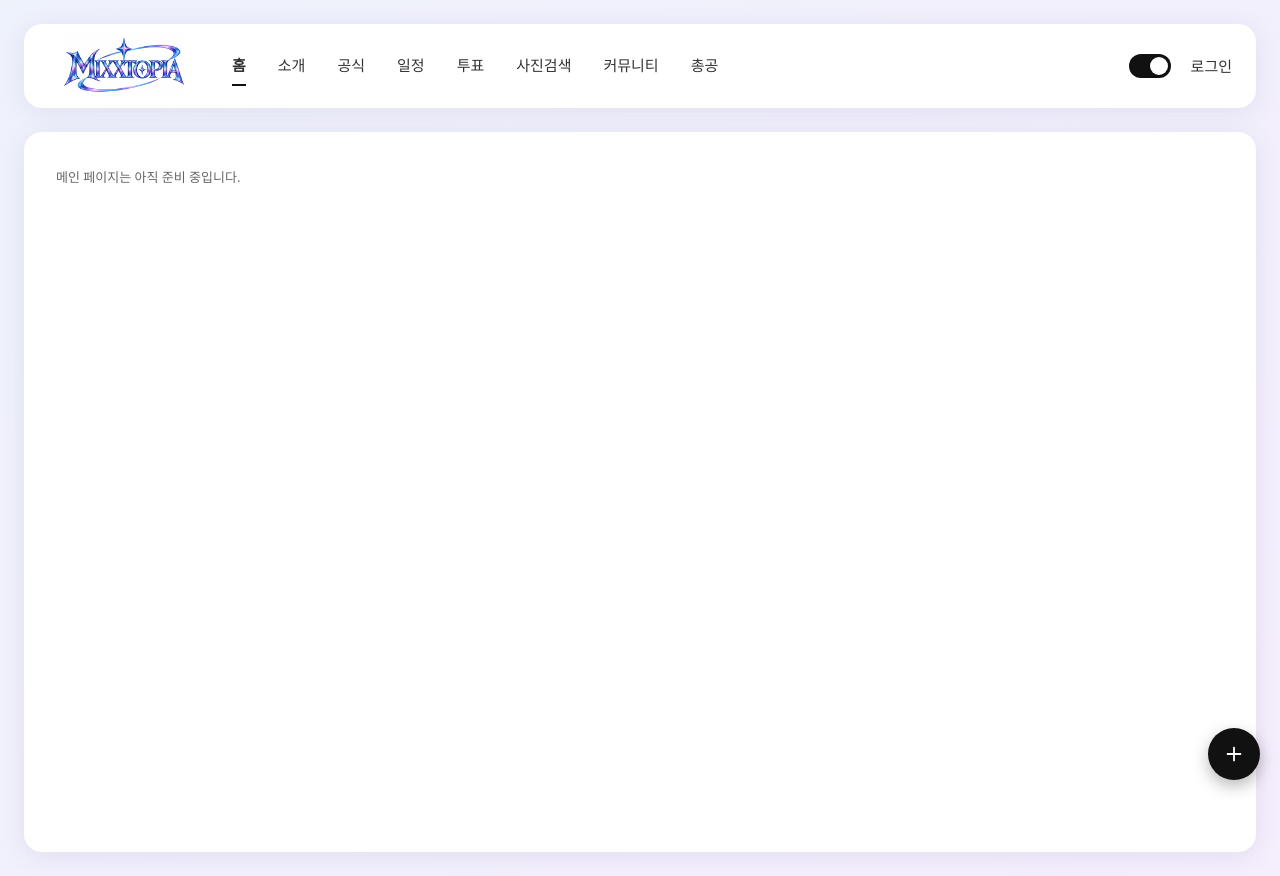
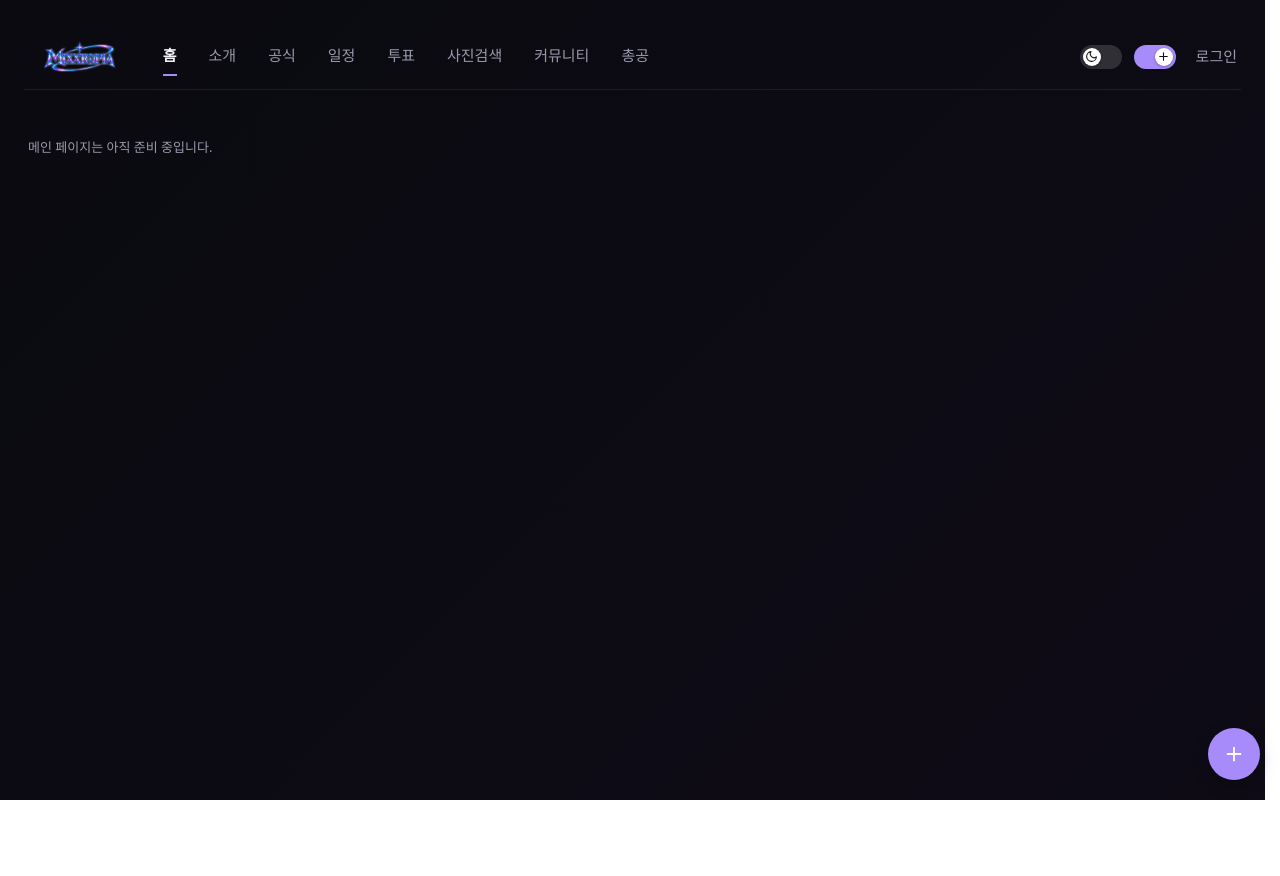
Before and after one commit to GolemOnce/mixxtopia, a React (Vite) app in the folder front-end/: page / in a window 1280 px wide. After the commit the page ends 800 px from the top, so only its background shows below. Built offline with nearby package versions, Linux system fonts and the light colour scheme; no server answers; a web font is replaced by a local one.

Commit message:
feat: UI 디자인 변경, 로고 png변경, 다크모드/라이트모드 추가, 버튼 위치 변경(모바일)

```diff
--- a/front-end/index.html
+++ b/front-end/index.html
@@ -5,6 +5,12 @@
     <link rel="icon" href="/favicon_SM.ico" />
     <meta name="viewport" content="width=device-width, initial-scale=1.0" />
     <title>MIXXTOPIA</title>
+    <script>
+      try {
+        var theme = localStorage.getItem('mixxtopia:theme')
+        if (theme === 'light') document.documentElement.setAttribute('data-theme', 'light')
+      } catch (e) {}
+    </script>
   </head>
   <body>
     <div id="root"></div>
--- a/front-end/src/components/NavBar.tsx
+++ b/front-end/src/components/NavBar.tsx
@@ -3,6 +3,7 @@ import { Link, NavLink, useLocation } from 'react-router-dom'
 
 import { api } from '../api/client'
 import { useCurrentUser } from '../auth/useCurrentUser'
+import { useTheme } from '../lib/useTheme'
 import FloatingMenu from './FloatingMenu'
 
 const BASE_LINKS = [
@@ -30,6 +31,7 @@ function loadFabEnabled(): boolean {
 export default function NavBar() {
   const [drawerOpen, setDrawerOpen] = useState(false)
   const [fabEnabled, setFabEnabled] = useState(loadFabEnabled)
+  const { theme, toggleTheme } = useTheme()
   const location = useLocation()
   const { user, loading, isAdmin } = useCurrentUser()
 
@@ -95,6 +97,58 @@ export default function NavBar() {
     ))
   }
 
+  // 다크/라이트 전환 + fab 버튼 on/off 토글. 데스크톱은 navbar-right에, 모바일은
+  // 상단바가 비좁아서 햄버거 드로어 맨 아래 한 줄로 옮겨서 보여준다(같은 버튼을
+  // 두 군데서 재사용 — 실제로 보이는 쪽만 CSS 미디어쿼리로 결정).
+  function renderToggles() {
+    return (
+      <>
+        <button
+          type="button"
+          className="navbar-theme-switch"
+          aria-label={theme === 'dark' ? '라이트 모드로 전환' : '다크 모드로 전환'}
+          aria-pressed={theme === 'light'}
+          title={theme === 'dark' ? '라이트 모드' : '다크 모드'}
+          onClick={toggleTheme}
+        >
+          <span className="navbar-theme-switch-thumb">
+            {theme === 'dark' ? (
+              <svg viewBox="0 0 24 24" fill="none" stroke="currentColor" strokeWidth="2">
+                <path
+                  d="M21 12.8A9 9 0 1 1 11.2 3a7 7 0 0 0 9.8 9.8Z"
+                  strokeLinecap="round"
+                  strokeLinejoin="round"
+                />
+              </svg>
+            ) : (
+              <svg viewBox="0 0 24 24" fill="none" stroke="currentColor" strokeWidth="2">
+                <circle cx="12" cy="12" r="4" />
+                <path
+                  d="M12 2v2M12 20v2M4.2 4.2l1.4 1.4M18.4 18.4l1.4 1.4M2 12h2M20 12h2M4.2 19.8l1.4-1.4M18.4 5.6l1.4-1.4"
+                  strokeLinecap="round"
+                />
+              </svg>
+            )}
+          </span>
+        </button>
+        <button
+          type="button"
+          className="navbar-fab-switch"
+          aria-label={fabEnabled ? '플로팅 메뉴 버튼 끄기' : '플로팅 메뉴 버튼 켜기'}
+          aria-pressed={fabEnabled}
+          title={fabEnabled ? '토글 OFF' : '토글 ON'}
+          onClick={toggleFabEnabled}
+        >
+          <span className="navbar-fab-switch-thumb">
+            <svg viewBox="0 0 24 24" fill="none" stroke="currentColor" strokeWidth="2">
+              <path d="M12 5v14M5 12h14" strokeLinecap="round" />
+            </svg>
+          </span>
+        </button>
+      </>
+    )
+  }
+
   function renderAuth() {
     if (loading) return null
 
@@ -128,7 +182,7 @@ export default function NavBar() {
           ☰
         </button>
         <Link to="/" className="navbar-brand">
-          <img src="/mixxtopia_white_rs.png" alt="MIXXTOPIA" />
+          <img src="/mixxtopia_png_rs.png" alt="MIXXTOPIA" />
         </Link>
         {currentLink && (
           <button type="button" className="navbar-current" onClick={() => window.location.reload()}>
@@ -137,16 +191,7 @@ export default function NavBar() {
         )}
         <nav className="navbar-links">{renderLinks()}</nav>
         <div className="navbar-right">
-          <button
-            type="button"
-            className="navbar-fab-switch"
-            aria-label={fabEnabled ? '플로팅 메뉴 버튼 끄기' : '플로팅 메뉴 버튼 켜기'}
-            aria-pressed={fabEnabled}
-            title={fabEnabled ? '토글 OFF' : '토글 ON'}
-            onClick={toggleFabEnabled}
-          >
-            <span className="navbar-fab-switch-thumb" />
-          </button>
+          <div className="navbar-toggles">{renderToggles()}</div>
           <div className="navbar-auth-slot">{renderAuth()}</div>
         </div>
       </div>
@@ -159,7 +204,10 @@ export default function NavBar() {
             aria-label="메뉴 닫기"
             onClick={() => setDrawerOpen(false)}
           />
-          <nav className="navbar-drawer">{renderLinks(() => setDrawerOpen(false))}</nav>
+          <nav className="navbar-drawer">
+            {renderLinks(() => setDrawerOpen(false))}
+            <div className="navbar-drawer-toggles">{renderToggles()}</div>
+          </nav>
         </>
       )}
 
--- a/front-end/src/index.css
+++ b/front-end/src/index.css
@@ -38,18 +38,57 @@
   box-sizing: border-box;
 }
 
+/* 기본은 다크. 라이트는 :root[data-theme='light']에서 같은 변수 이름을 전부
+   덮어쓴다 — 카드 모양(테두리/그림자/radius 없는 플랫 구조)은 두 모드에서 동일하게
+   유지되고, 색상 값만 바뀐다. 토글 동작은 src/lib/useTheme.ts 참고. */
 :root {
+  --page-bg-from: #0a0a10;
+  --page-bg-to: #0e0b16;
+  --card-bg: #15151f;
+  --card-bg-soft: #1c1c28;
+  --card-border: rgba(255, 255, 255, 0.08);
+  --card-shadow: 0 1px 2px rgba(0, 0, 0, 0.3);
+  --text: #f1f1f5;
+  --text-dim: #9a9aae;
+  --text-faint: #6b6b7c;
+  --accent: #a78bfa;
+  --accent-strong: #8b6fe8;
+  --accent-soft: rgba(167, 139, 250, 0.16);
+  --border: rgba(255, 255, 255, 0.08);
+  --border-soft: rgba(255, 255, 255, 0.05);
+  --warn: #ff6b81;
+  --card-min-height: 420px;
+  --content-width: 1280px;
+}
+
+:root[data-theme='light'] {
   --page-bg-from: #eef2fb;
   --page-bg-to: #f5eefc;
   --card-bg: #ffffff;
+  --card-bg-soft: #faf9ff;
+  --card-border: rgba(17, 10, 40, 0.08);
   --card-shadow: 0 4px 24px rgba(88, 72, 170, 0.1);
-  --card-min-height: 720px;
-  --content-width: 1280px;
+  --text: #111111;
+  --text-dim: #666666;
+  --text-faint: #999999;
+  --accent: #a78bfa;
+  --accent-strong: #7c6fc4;
+  --accent-soft: #f1eefb;
+  /* 카드 배경이 투명해서(플랫 디자인) 구분선이 흰 카드가 아니라 연보라 페이지
+     배경(#eef2fb~#f5eefc)에 바로 맞닿는다 — #eee/#f2f2f2는 그 배경이랑 명도가
+     거의 같아서 안 보였다. 페이지 배경보다 눈에 띄게 어둡게 잡는다. */
+  --border: #d6d6ea;
+  --border-soft: #e4e4f1;
+  --warn: #b00020;
 }
 
 html {
   min-height: 100%;
   background: linear-gradient(135deg, var(--page-bg-from), var(--page-bg-to));
+  /* 세로 스크롤바가 필요한 페이지(공식 등 내용 긴 곳)와 필요 없는 페이지가 섞여 있어서,
+     스크롤바 유무에 따라 margin:0 auto로 가운데 정렬된 콘텐츠가 좌우로 몇 px씩
+     흔들렸다 — 스크롤바 자리를 항상 미리 비워둬서 페이지마다 안 흔들리게 한다. */
+  scrollbar-gutter: stable;
 }
 
 body {
@@ -62,17 +101,18 @@ body {
     sans-serif;
   margin: 24px;
   line-height: 1.4;
+  color: var(--text);
 }
 
 .card {
   min-height: var(--card-min-height);
   max-width: var(--content-width);
   margin: 0 auto;
-  padding: 28px 32px;
-  background: var(--card-bg);
+  padding: 8px 4px;
+  background: transparent;
   border: none;
-  border-radius: 18px;
-  box-shadow: var(--card-shadow);
+  border-radius: 0;
+  box-shadow: none;
 }
 
 /* 본문 카드 + 임시 사이드바를 나란히 두되, 둘을 합친 폭은 네비게이션 바와 맞춘다. */
@@ -80,8 +120,7 @@ body {
   display: flex;
   align-items: flex-start;
   gap: 24px;
-  min-height: 720px;
-  max-height: 720px;
+  min-height: var(--card-min-height);
   max-width: var(--content-width);
   margin: 0 auto;
 }
@@ -110,9 +149,10 @@ body {
   flex: 3 1 0;
   align-self: stretch;
   min-height: var(--card-min-height);
-  background: var(--card-bg);
-  border-radius: 18px;
-  box-shadow: var(--card-shadow);
+  background: transparent;
+  border: none;
+  border-left: 1px solid var(--border);
+  padding-left: 24px;
 }
 
 @media (max-width: 768px) {
@@ -146,13 +186,14 @@ h1 {
 button {
   padding: 10px 14px;
   border-radius: 10px;
-  border: 1px solid #ccc;
-  background: #fff;
+  border: 1px solid var(--border);
+  background: var(--card-bg-soft);
+  color: var(--text);
   cursor: pointer;
 }
 
 button.primary {
-  border-color: #111;
+  border-color: var(--accent);
 }
 
 pre {
@@ -160,10 +201,10 @@ pre {
   font-family: inherit;
   white-space: pre-wrap;
   word-break: break-word;
-  background: #f7f7f7;
+  background: var(--card-bg-soft);
   padding: 12px;
   border-radius: 10px;
-  border: 1px solid #eee;
+  border: 1px solid var(--border);
 }
 
 .content-embeds {
@@ -190,13 +231,13 @@ pre {
 }
 
 .muted {
-  color: #666;
+  color: var(--text-dim);
   font-size: 13px;
   margin-top: 8px;
 }
 
 .warn {
-  color: #b00020;
+  color: var(--warn);
 }
 
 input[type='checkbox'] {
@@ -209,7 +250,9 @@ textarea {
   max-width: 100%;
   padding: 8px 10px;
   border-radius: 8px;
-  border: 1px solid #ccc;
+  border: 1px solid var(--border);
+  background: var(--card-bg-soft);
+  color: var(--text);
   font: inherit;
 }
 
@@ -237,19 +280,21 @@ h3 {
 
 .navbar {
   max-width: var(--content-width);
-  margin: 0 auto 24px;
-  padding: 10px 24px;
+  margin: 0 auto 32px;
+  padding: 11px 4px;
   position: relative;
-  background: var(--card-bg);
-  border-radius: 18px;
-  box-shadow: var(--card-shadow);
+  background: transparent;
+  border: none;
+  border-bottom: 1px solid var(--border);
+  border-radius: 0;
+  box-shadow: none;
 }
 
 .navbar-bar {
   display: flex;
   align-items: center;
   gap: 32px;
-  height: 64px;
+  height: 43px;
   overflow: hidden;
 }
 
@@ -261,11 +306,12 @@ h3 {
 }
 
 .navbar-brand img {
-  /* 정사각형 원본 위아래 여백을 잘라 직사각형 로고처럼 보이게 한다. */
-  height: 100px;
-  width: 120px;
-  object-fit: cover;
-  object-position: center 35%;
+  /* .navbar-bar가 height:43px + overflow:hidden이라, 이보다 큰 높이를 주면 object-fit과
+     무관하게 위아래가 그냥 잘린다 — 바 높이 안에 들어오게 줄이고, contain으로 PNG
+     원본(199x90, 약 2.21:1) 전체가 레터박스 없이 보이게 한다. */
+  height: 32px;
+  width: auto;
+  object-fit: contain;
   display: block;
 }
 
@@ -283,15 +329,16 @@ h3 {
 }
 
 .navbar-link {
-  color: #333;
+  color: var(--text-dim);
   text-decoration: none;
   font-size: 15px;
   padding: 8px 0;
 }
 
 .navbar-link.active {
+  color: var(--text);
   font-weight: 700;
-  border-bottom: 2px solid #111;
+  border-bottom: 2px solid var(--accent);
 }
 
 .navbar-right {
@@ -299,6 +346,18 @@ h3 {
   align-items: center;
   gap: 20px;
   margin-left: auto;
+}
+
+.navbar-toggles {
+  display: flex;
+  align-items: center;
+  gap: 12px;
+}
+
+/* 드로어 안에선 기본적으로 안 보이다가, 모바일 미디어쿼리에서 .navbar-drawer가
+   보일 때만 같이 보이게 한다(아래 @media 블록 참고). */
+.navbar-drawer-toggles {
+  display: none;
 }
 
 .navbar-current {
@@ -314,25 +373,86 @@ h3 {
   padding: 3px;
   border: none;
   border-radius: 999px;
-  background: #d8d8e2;
+  background: rgba(255, 255, 255, 0.15);
   cursor: pointer;
   transition: background 0.2s ease;
 }
 
+/* 테마 토글(.navbar-theme-switch)엔 라이트용 트랙 색을 넣어놓고 이건 빠뜨려서,
+   라이트 모드에서 반투명 흰 트랙이 밝은 배경과 거의 구분 안 가 안 보이는
+   문제가 있었다. */
+:root[data-theme='light'] .navbar-fab-switch {
+  background: rgba(17, 10, 40, 0.1);
+}
+
 .navbar-fab-switch[aria-pressed='true'] {
-  background: #111;
+  background: var(--accent);
 }
 
 .navbar-fab-switch-thumb {
+  display: inline-flex;
+  align-items: center;
+  justify-content: center;
   width: 18px;
   height: 18px;
   border-radius: 50%;
   background: #fff;
+  color: #111;
   box-shadow: 0 1px 3px rgba(0, 0, 0, 0.3);
   transition: transform 0.2s ease;
 }
 
+.navbar-fab-switch-thumb svg {
+  width: 13px;
+  height: 13px;
+}
+
 .navbar-fab-switch[aria-pressed='true'] .navbar-fab-switch-thumb {
+  transform: translateX(18px);
+}
+
+/* 라이트/다크 모드 전환 토글 — fab 토글과 같은 트랙+손잡이 모양이되, 손잡이 안에
+   해/달 아이콘을 넣는다(다크면 달, 라이트면 해 — "지금 모드"를 보여줌). */
+.navbar-theme-switch {
+  display: inline-flex;
+  align-items: center;
+  width: 42px;
+  height: 24px;
+  padding: 3px;
+  border: none;
+  border-radius: 999px;
+  background: rgba(255, 255, 255, 0.15);
+  cursor: pointer;
+  transition: background 0.2s ease;
+}
+
+:root[data-theme='light'] .navbar-theme-switch {
+  background: rgba(17, 10, 40, 0.1);
+}
+
+.navbar-theme-switch[aria-pressed='true'] {
+  background: var(--accent);
+}
+
+.navbar-theme-switch-thumb {
+  display: inline-flex;
+  align-items: center;
+  justify-content: center;
+  width: 18px;
+  height: 18px;
+  border-radius: 50%;
+  background: #fff;
+  color: #111;
+  box-shadow: 0 1px 3px rgba(0, 0, 0, 0.3);
+  transition: transform 0.2s ease;
+}
+
+.navbar-theme-switch-thumb svg {
+  width: 13px;
+  height: 13px;
+}
+
+.navbar-theme-switch[aria-pressed='true'] .navbar-theme-switch-thumb {
   transform: translateX(18px);
 }
 
@@ -363,7 +483,7 @@ h3 {
   padding: 0;
   border: none;
   border-radius: 50%;
-  background: #111;
+  background: var(--accent);
   color: #fff;
   display: flex;
   align-items: center;
@@ -399,9 +519,9 @@ h3 {
   height: 44px;
   padding: 0;
   border-radius: 50%;
-  border: 1px solid #ddd;
-  background: #fff;
-  color: #111;
+  border: 1px solid var(--border);
+  background: var(--card-bg);
+  color: var(--text);
   display: flex;
   align-items: center;
   justify-content: center;
@@ -446,15 +566,16 @@ h3 {
   display: none;
 }
 
-/* 모바일: 상단바는 [햄버거] [로고] [현재 메뉴명] ... [플로팅 버튼 스위치] [로그인/닉네임]만 남기고,
-   가운데 메뉴는 좌측 드로어로 옮긴다. */
+/* 모바일: 상단바는 [햄버거] [로고] [현재 메뉴명] ... [로그인/닉네임]만 남기고,
+   가운데 메뉴는 좌측 드로어로, 다크/라이트·fab 토글은 드로어 맨 아래 한 줄로 옮긴다. */
 @media (max-width: 768px) {
   .navbar {
     border-radius: 0;
     box-shadow: none;
-    border-bottom: 1px solid #eee;
+    border: none;
+    border-bottom: 1px solid var(--border);
     margin: 0;
-    padding: 10px 16px;
+    padding: 7px 16px;
   }
 
   .navbar-bar {
@@ -466,12 +587,18 @@ h3 {
   }
 
   .navbar-brand img {
-    height: 55px;
-    width: 85px;
+    height: 27px;
+    width: auto;
   }
 
   .navbar-right {
     gap: 10px;
+  }
+
+  /* 상단바가 비좁아서 다크/라이트·fab 토글은 숨기고 드로어 맨 아래로 옮긴다
+     (.navbar-drawer-toggles, 아래 참고). */
+  .navbar-toggles {
+    display: none;
   }
 
   .navbar-hamburger {
@@ -488,7 +615,7 @@ h3 {
     padding: 6px 4px;
     border: none;
     background: none;
-    color: #111;
+    color: var(--text);
     font-size: 14px;
     font-weight: 700;
     cursor: pointer;
@@ -515,8 +642,9 @@ h3 {
     bottom: 0;
     width: 220px;
     padding: 20px 16px;
-    background: #fff;
-    box-shadow: 2px 0 12px rgba(0, 0, 0, 0.15);
+    background: var(--card-bg);
+    border-right: 1px solid var(--border);
+    box-shadow: 2px 0 12px rgba(0, 0, 0, 0.4);
     z-index: 21;
     overflow-y: auto;
   }
@@ -524,6 +652,16 @@ h3 {
   .navbar-drawer .navbar-link {
     padding: 10px 0;
     font-size: 15px;
+  }
+
+  /* margin-top: auto로 드로어(세로 flex) 맨 아래까지 밀어낸다. */
+  .navbar-drawer-toggles {
+    display: flex;
+    align-items: center;
+    gap: 14px;
+    margin-top: auto;
+    padding-top: 16px;
+    border-top: 1px solid var(--border);
   }
 }
 
@@ -535,13 +673,14 @@ h3 {
   }
 
   html {
-    background: #fff;
+    background: var(--page-bg-from);
   }
 
   .card {
     max-width: none;
     margin: 0;
     padding: 16px;
+    border: none;
     border-radius: 0;
     box-shadow: none;
   }
@@ -554,7 +693,7 @@ h3 {
 
 .list-item {
   padding: 12px 0;
-  border-bottom: 1px solid #eee;
+  border-bottom: 1px solid var(--border);
 }
 
 .list-item:last-child {
@@ -565,7 +704,7 @@ h3 {
   margin-left: 24px;
   margin-top: 8px;
   padding-left: 12px;
-  border-left: 2px solid #eee;
+  border-left: 2px solid var(--border);
 }
 
 .board-table {
@@ -577,18 +716,18 @@ h3 {
 .board-table thead th {
   font-size: 13px;
   font-weight: 600;
-  color: #888;
+  color: var(--text-dim);
   padding: 16px 8px;
-  border-bottom: 1px solid #eee;
+  border-bottom: 1px solid var(--border);
 }
 
 .board-table tbody td {
   padding: 10px 8px;
-  border-bottom: 1px solid #f2f2f2;
+  border-bottom: 1px solid var(--border-soft);
 }
 
 .board-table tbody tr:hover {
-  background: #faf9ff;
+  background: var(--card-bg-soft);
 }
 
 .board-table-empty {
@@ -641,7 +780,7 @@ h3 {
 }
 
 .board-col-title a {
-  color: #111;
+  color: var(--text);
   text-decoration: none;
 }
 
@@ -659,7 +798,7 @@ h3 {
 .board-list-item {
   display: block;
   padding: 14px 4px;
-  border-bottom: 1px solid #f2f2f2;
+  border-bottom: 1px solid var(--border-soft);
   color: inherit;
   text-decoration: none;
 }
@@ -667,7 +806,7 @@ h3 {
 .board-list-title {
   font-size: 15px;
   font-weight: 600;
-  color: #111;
+  color: var(--text);
   margin-bottom: 4px;
   overflow: hidden;
   text-overflow: ellipsis;
@@ -763,14 +902,14 @@ h3 {
   border: none;
   border-radius: 999px;
   background: none;
-  color: #666;
+  color: var(--text-dim);
   font-size: 14px;
   cursor: pointer;
 }
 
 .board-tab.active {
-  background: #f1eefb;
-  color: #111;
+  background: var(--accent-soft);
+  color: var(--text);
   font-weight: 700;
 }
 
@@ -778,7 +917,7 @@ h3 {
   padding: 8px 10px;
   border: none;
   background: none;
-  color: #333;
+  color: var(--text-dim);
   font-size: 14px;
   cursor: pointer;
 }
@@ -795,7 +934,7 @@ h3 {
 }
 
 .pagination-btn:disabled {
-  color: #ccc;
+  color: var(--text-faint);
   cursor: default;
 }
 
@@ -804,21 +943,22 @@ h3 {
   border: none;
   border-radius: 6px;
   background: none;
-  color: #333;
+  color: var(--text-dim);
   font-size: 14px;
   cursor: pointer;
 }
 
 .pagination-ellipsis {
   padding: 6px 4px;
-  color: #999;
+  color: var(--text-faint);
   font-size: 14px;
 }
 
 .pagination-page.current {
-  background: #f1eefb;
+  background: var(--accent-soft);
+  color: var(--text);
   font-weight: 700;
-  border-bottom: 2px solid #a78bfa;
+  border-bottom: 2px solid var(--accent);
 }
 
 .pagination-jump {
@@ -827,13 +967,15 @@ h3 {
   gap: 4px;
   margin-left: 8px;
   padding-left: 8px;
-  border-left: 1px solid #e5e5e5;
+  border-left: 1px solid var(--border);
 }
 
 .pagination-jump-input {
   width: 56px;
   padding: 6px 8px;
-  border: 1px solid #ddd;
+  border: 1px solid var(--border);
+  background: var(--card-bg-soft);
+  color: var(--text);
   border-radius: 6px;
   font-size: 14px;
 }
@@ -877,7 +1019,7 @@ h2 {
   position: fixed;
   inset: 0;
   z-index: 60;
-  background: rgba(20, 16, 30, 0.45);
+  background: rgba(0, 0, 0, 0.6);
   border: none;
   padding: 0;
   cursor: default;
@@ -893,8 +1035,9 @@ h2 {
   max-height: calc(100vh - 64px);
   overflow-y: auto;
   background: var(--card-bg);
-  border-radius: 18px;
-  box-shadow: var(--card-shadow);
+  border: 1px solid var(--card-border);
+  border-radius: 12px;
+  box-shadow: 0 8px 32px rgba(0, 0, 0, 0.5);
   padding: 24px;
 }
 
@@ -927,13 +1070,13 @@ h2 {
   border: none;
   border-radius: 50%;
   background: none;
-  color: #999;
+  color: var(--text-dim);
   font-size: 14px;
   cursor: pointer;
 }
 
 .modal-close:hover {
-  background: #f2f2f2;
+  background: var(--card-bg-soft);
 }
 
 .calendar-month-picker {
@@ -944,7 +1087,7 @@ h2 {
   padding: 8px 4px;
   border: none;
   background: none;
-  color: #111;
+  color: var(--text);
   font-weight: 700;
   font-size: 14px;
   cursor: pointer;
@@ -968,6 +1111,7 @@ h2 {
   width: 240px;
   padding: 14px;
   background: var(--card-bg);
+  border: 1px solid var(--card-border);
   border-radius: 14px;
   box-shadow: var(--card-shadow);
 }
@@ -993,17 +1137,17 @@ h2 {
   border: none;
   border-radius: 8px;
   background: none;
-  color: #333;
+  color: var(--text-dim);
   font-size: 13px;
   cursor: pointer;
 }
 
 .calendar-picker-month:hover {
-  background: #faf9ff;
+  background: var(--card-bg-soft);
 }
 
 .calendar-picker-month.active {
-  background: #7c6fc4;
+  background: var(--accent-strong);
   color: #fff;
   font-weight: 700;
 }
@@ -1024,7 +1168,7 @@ h2 {
 .calendar-table th {
   padding: 6px 0;
   font-size: 12px;
-  color: #999;
+  color: var(--text-faint);
   font-weight: 600;
 }
 
@@ -1044,7 +1188,7 @@ h2 {
 .schedule-calendar-side {
   flex: 1 1 0;
   min-width: 0;
-  border-left: 1px solid #eee;
+  border-left: 1px solid var(--border);
   padding-left: 20px;
 }
 
@@ -1057,7 +1201,7 @@ h2 {
   padding: 2px;
   vertical-align: top;
   width: 14.28%;
-  border: 1px solid #f2f2f2;
+  border: 1px solid var(--border-soft);
 }
 
 .calendar-day-cell {
@@ -1071,12 +1215,12 @@ h2 {
 }
 
 .calendar-day-cell.selected {
-  background: #f1eefb;
+  background: var(--accent-soft);
 }
 
 .calendar-day-num {
   font-size: 12px;
-  color: #333;
+  color: var(--text-dim);
 }
 
 .calendar-day-cell.today .calendar-day-num {
@@ -1086,7 +1230,7 @@ h2 {
   width: 18px;
   height: 18px;
   border-radius: 50%;
-  background: #7c6fc4;
+  background: var(--accent-strong);
   color: #fff;
   font-weight: 700;
 }
@@ -1112,7 +1256,7 @@ h2 {
 
 .calendar-more {
   font-size: 10px;
-  color: #999;
+  color: var(--text-faint);
 }
 
 .calendar-dot {
@@ -1292,6 +1436,7 @@ h2 {
 
 .link-preview-fallback {
   display: inline-block;
+  max-width: 100%;
   margin-top: 12px;
   font-size: 13px;
   word-break: break-all;
--- /dev/null
+++ b/front-end/src/lib/useTheme.ts
@@ -0,0 +1,34 @@
+import { useEffect, useState } from 'react'
+
+export type Theme = 'dark' | 'light'
+
+const THEME_KEY = 'mixxtopia:theme'
+
+function loadTheme(): Theme {
+  try {
+    return localStorage.getItem(THEME_KEY) === 'light' ? 'light' : 'dark'
+  } catch {
+    return 'dark'
+  }
+}
+
+// 기본은 다크. index.html의 인라인 스크립트가 React가 뜨기 전에 이미 data-theme을
+// 적용해두므로(깜빡임 방지), 여기서는 그 값을 그대로 읽어와 상태와 맞추기만 한다.
+export function useTheme() {
+  const [theme, setTheme] = useState<Theme>(loadTheme)
+
+  useEffect(() => {
+    document.documentElement.setAttribute('data-theme', theme)
+    try {
+      localStorage.setItem(THEME_KEY, theme)
+    } catch {
+      // 저장 실패해도(프라이빗 모드 등) 이번 세션에서의 토글 자체는 그대로 반영한다.
+    }
+  }, [theme])
+
+  function toggleTheme() {
+    setTheme((prev) => (prev === 'dark' ? 'light' : 'dark'))
+  }
+
+  return { theme, toggleTheme }
+}
```
Also changed, not shown: front-end/public/mixxtopia_png.png (added), front-end/public/mixxtopia_png_rs.png (added).
